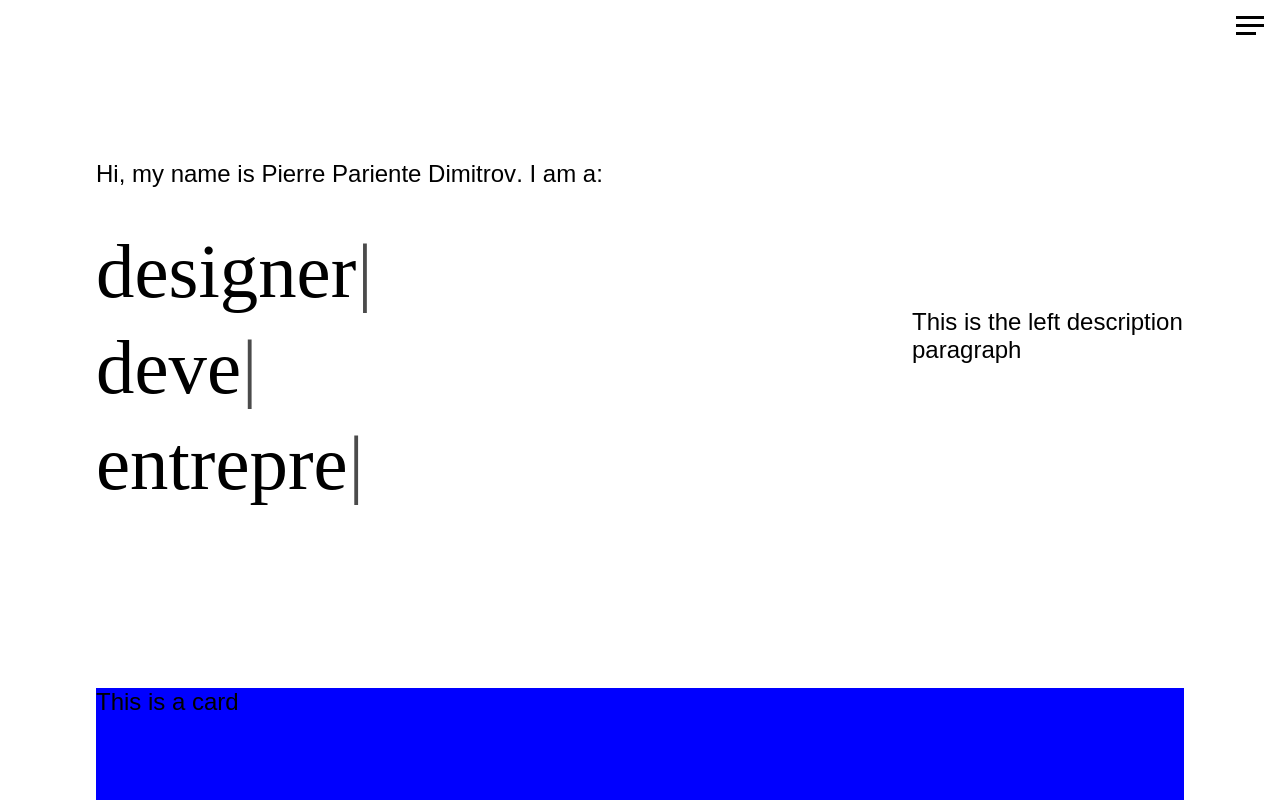
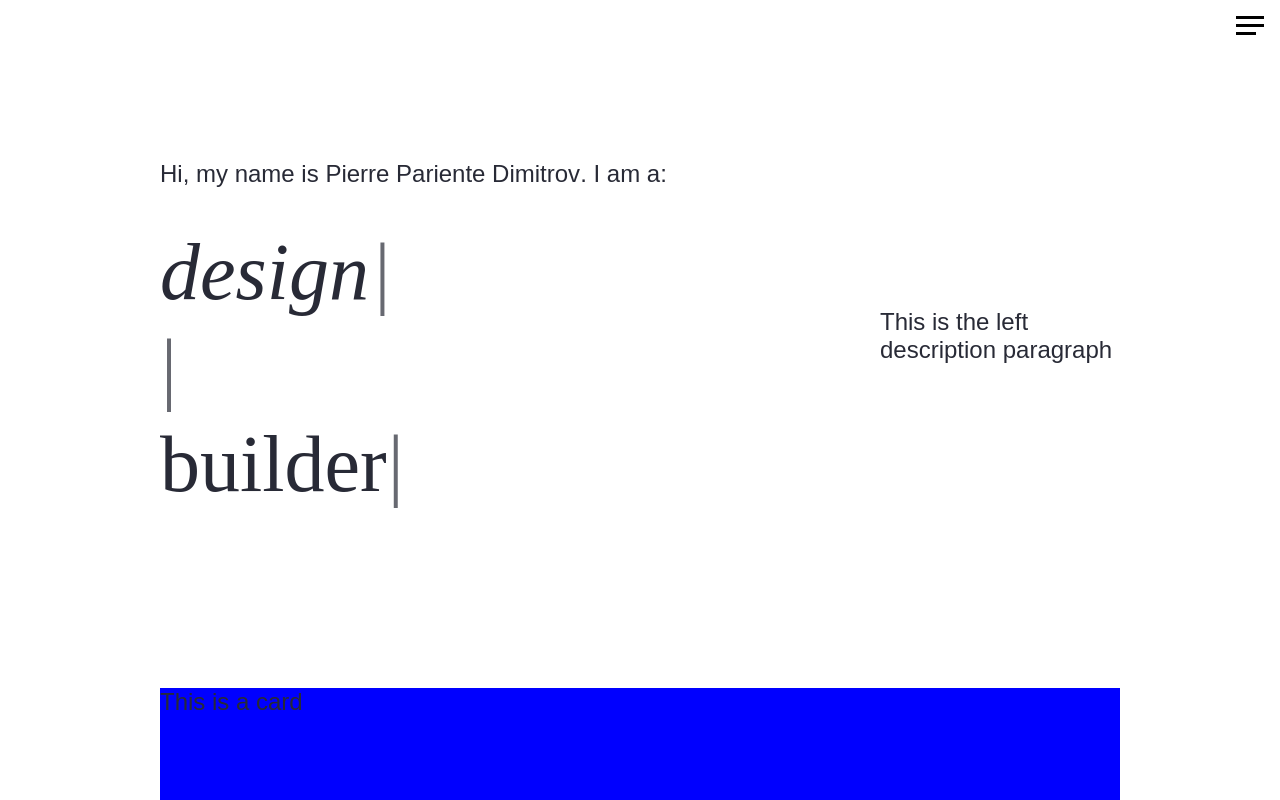
Before and after one commit to PierreParienteDimitrov/pierre-pariente-dimitrov-portfolio, a React (Create React App) app: page / in a window 1280 px wide. Shown: the top 800 px of the page. Built offline with nearby package versions, Linux system fonts and the light colour scheme; a web font is replaced by a local one.

Commit message:
customized typwriter with delay

```diff
--- a/src/App.scss
+++ b/src/App.scss
@@ -16,10 +16,12 @@ p {
 	font-family: $primary-font;
 	font-size: 1.5rem;
 	font-weight: $primary-thin;
+	color: $bg-color;
 }
 
 h1 {
 	font-family: $secondary-font;
 	font-size: 4.8rem;
 	font-weight: $secondary-regular;
+	color: $bg-color;
 }
--- a/src/Components/Hero/TypewriterEffect.js
+++ b/src/Components/Hero/TypewriterEffect.js
@@ -14,6 +14,7 @@ const TypewriterEffect = () => {
 							<Typewriter
 								onInit={(typewriter) => {
 									typewriter
+										.pauseFor(index * 1000)
 										.typeString(`${item.title}`)
 										.pauseFor(2000)
 										.deleteAll()
--- a/src/Components/Hero/_typewriter.scss
+++ b/src/Components/Hero/_typewriter.scss
@@ -2,14 +2,18 @@
 
 .typewriter {
 	font-family: $secondary-font;
-	font-size: 4.8rem;
+	font-size: 5rem;
 	font-weight: $secondary-regular;
 	line-height: 6rem;
 	text-decoration: none;
-	color: black;
+	color: $bg-color;
 	cursor: pointer;
 
 	&:hover {
 		text-decoration: underline;
 	}
+
+	&:nth-child(1) {
+		font-style: italic;
+	}
 }
--- a/src/Pages/Home/_home.scss
+++ b/src/Pages/Home/_home.scss
@@ -6,18 +6,18 @@
 
 @include media-md {
 	.main {
-		margin: 1rem 4rem;
+		margin: 1rem 8rem;
 	}
 }
 
 @include media-lg {
 	.main {
-		margin: 1rem 6rem;
+		margin: 1rem 10rem;
 	}
 }
 
 @include media-xl {
 	.main {
-		margin: 1rem 10rem;
+		margin: 1rem 12rem;
 	}
 }
```
